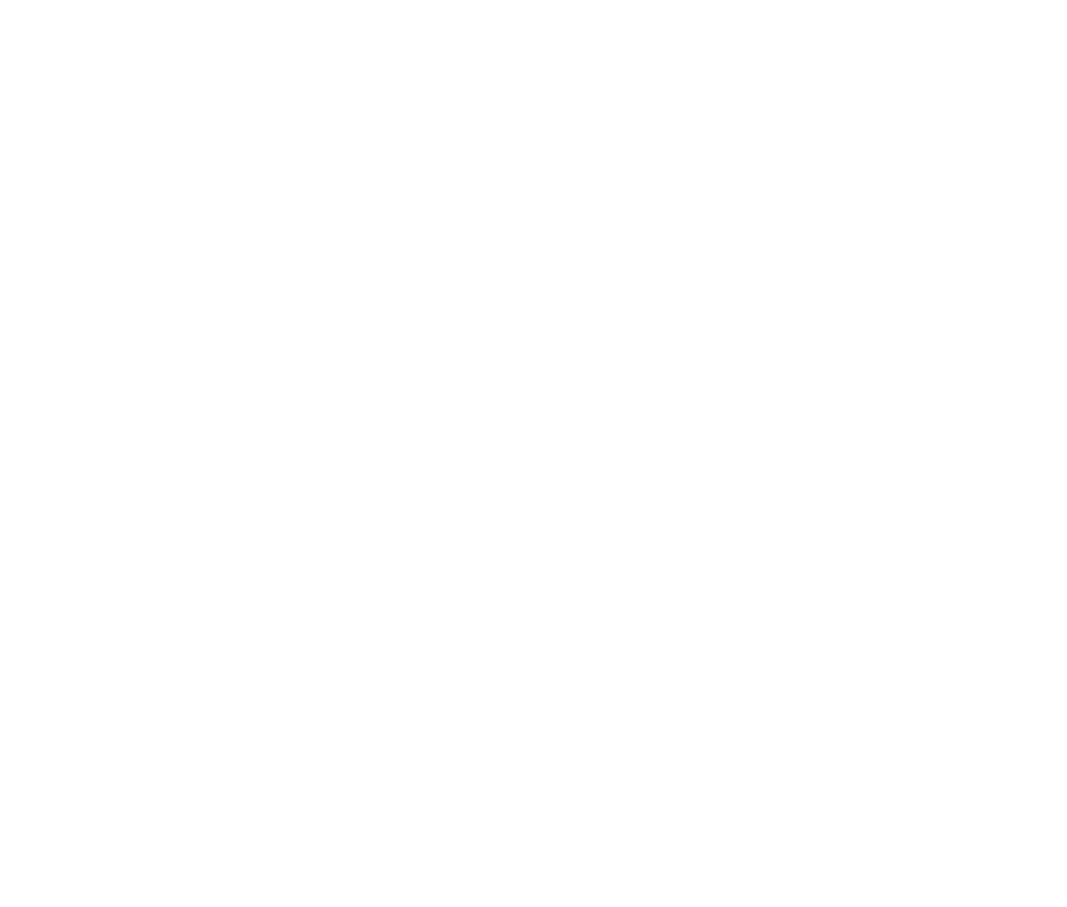
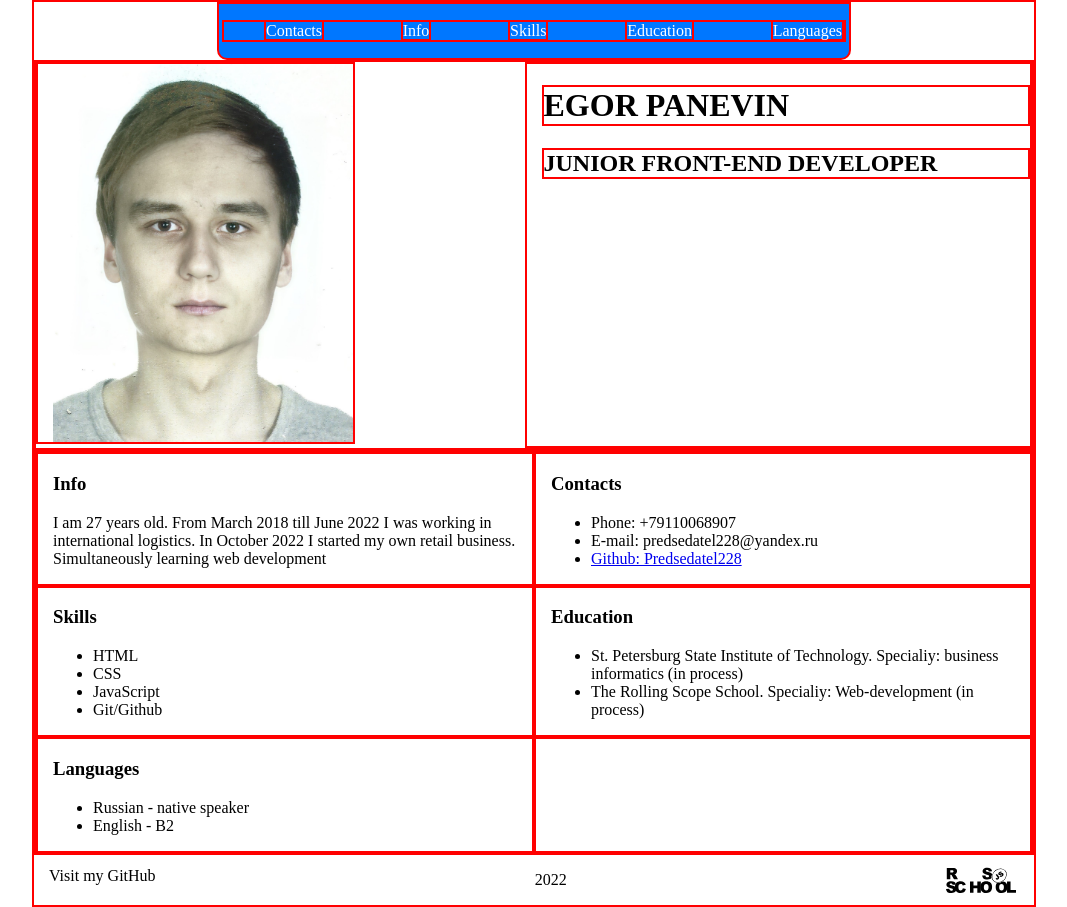
Before and after one commit to predsedatel228/rsschool-cv2, a plain HTML site: page index.html in a window 1280 px wide. Shown: the whole page, without its empty margins (106-1173 px from the left). Before the commit the page ends 800 px from the top, so only its background shows below. Drawn offline with Linux system fonts and the light colour scheme.

Commit message:
feat: add html and 70% css

```diff
--- a/index.html
+++ b/index.html
@@ -2,12 +2,85 @@
 <html lang="ru">
 
 <head>
-  <title>CV</title>
+  <title>Egor Panevin CV</title>
   <meta charset="UTF-8">
   <meta name="viewport" content="width=device-width initial-scale=1">
+  <link rel="stylesheet" href="./style.css">
+  <link rel="icon" href="assets/favicon.ico">
 </head>
 
 <body>
+  <div class="page">
+    <header class="header">
+      <nav class="nav">
+        <ul class="links">
+          <li><a class="links__info" href="#contacts">Contacts</a></li>
+          <li><a  class="links__info" href="#info">Info</a></li>
+          <li><a class="links__info" href="#skills">Skills</a></li>
+          <li><a class="links__info" href="#education">Education</a></li>
+          <li><a class="links__info" href="#languages">Languages</a></li>
+        </ul>
+      </nav>
+    </header>
+    <main class="main">
+      <div class="container">
+        <div class="img-container">
+          <img class="img" src="./assets/images/img.jpeg" alt="photo"></img>
+        </div>
+        <div class="title">
+          <h1 class="title__name">Egor Panevin</h1>
+          <h2 class="title__profession">Junior Front-end developer</h2>
+        </div>
+      </div>
+      <div class="container">
+        <section class="section" id="info">
+          <h3>Info</h3>
+          <p class="info__text">I am 27 years old. From March 2018 till June 2022 I was working in international
+            logistics.
+            In October 2022 I started my own retail business. Simultaneously learning web development</p>
+        </section>
+        <section class="section" id="contacts">
+          <h3>Contacts</h3>
+          <ul>
+            <li>Phone: +79110068907</li>
+            <li>E-mail: predsedatel228@yandex.ru</li>
+            <li><a href="https://github.com/predsedatel228">Github: Predsedatel228</a></li>
+          </ul>
+        </section>
+        <section class="section" id="skills">
+          <h3>Skills</h3>
+          <ul>
+            <li>HTML</li>
+            <li>CSS</li>
+            <li>JavaScript</li>
+            <li>Git/Github</li>
+          </ul>
+        </section>
+        <section class="section" id="education">
+          <h3>Education</h3>
+          <ul>
+            <li>St. Petersburg State Institute of Technology. Specialiy: business informatics (in process)</li>
+            <li>The Rolling Scope School. Specialiy: Web-development (in process)</li>
+          </ul>
+        </section>
+        <section class="section" id="languages">
+          <h3>Languages</h3>
+          <ul>
+            <li>Russian - native speaker</li>
+            <li>English - B2</li>
+          </ul>
+        </section>
+        <section class="section">
+        </section>
+      </div>
+    </main>
+    <footer class="footer">
+      <a class="footer__github-link" href="https://github.com/predsedatel228">Visit my GitHub</a>
+      <p class="footer__copyright">2022</p>
+      <a class="footer__rs-link" href="https://rs.school/js"><img class="footer__logo" src="./assets/images/logo.svg" alt="RSschool logo"></img></a>
+    </footer>
+
+  </div>
 </body>
 
 </html>
--- a/style.css
+++ b/style.css
@@ -1,3 +1,97 @@
-.body {
-  margin: 0;
+body {
+  margin:0;
 }
+.page {
+  margin: auto;
+  max-width: 1000px;
+  border: 2px solid red;
+}
+.header {
+  padding-left: 15px;
+  padding-right: 15px;
+  display: flex;
+  border: 2px solid red;
+  margin: auto;
+  max-width: 600px;
+  background-color: rgb(0, 119, 255);
+  border-bottom-left-radius: 10px;
+  border-bottom-right-radius: 10px;
+  justify-content: center;
+
+}
+.img-container {
+  flex:1;
+  min-width: 450px;
+}
+.img {
+  padding-left: 15px;
+  max-width: 300px;
+
+  border: 2px solid red;
+}
+.title {
+  min-width: 450px;
+  padding-left: 15px;
+  flex: 1;
+  border: 2px solid red;
+  text-transform: uppercase;
+}
+.title__name {
+  border: 2px solid red;
+}
+.title__profession {
+  border: 2px solid red;
+}
+.links {
+  border: 2px solid red;
+  width: 580px;
+  display: flex;
+  flex-direction: row;
+  list-style-type:none;
+  justify-content: space-between;
+}
+.links__info {
+  border: 2px solid red;
+  text-decoration: none;
+  color:white;
+}
+.links__info:hover {
+  color:rgb(212, 211, 211);
+}
+.container {
+  display: flex;
+  flex-direction: row;
+  flex-wrap: wrap;
+  border: 2px solid red;
+}
+.info__text {
+  display: flex ;
+  flex-direction: column;
+}
+.section {
+  border: 2px solid red;
+  flex:1;
+  min-width: 450px;
+  padding-left: 15px;
+  padding-right: 15px;
+}
+.footer {
+  height: 50px;
+  display: flex;
+  justify-content: space-between;
+}
+.footer__github-link {
+  padding-top: 12px;
+  text-decoration: none;
+  padding-left: 15px;
+  color: black;
+}
+.footer__rs-link {
+  padding-top: 12px;
+  width: 73px;
+  height: 26px;
+  padding-right: 15px;
+}
+.footer__logo {
+  height: 26px;
+}
```
Also changed, not shown: assets/images/github.png (added), assets/images/img.jpeg (added), assets/images/logo.svg (added).
